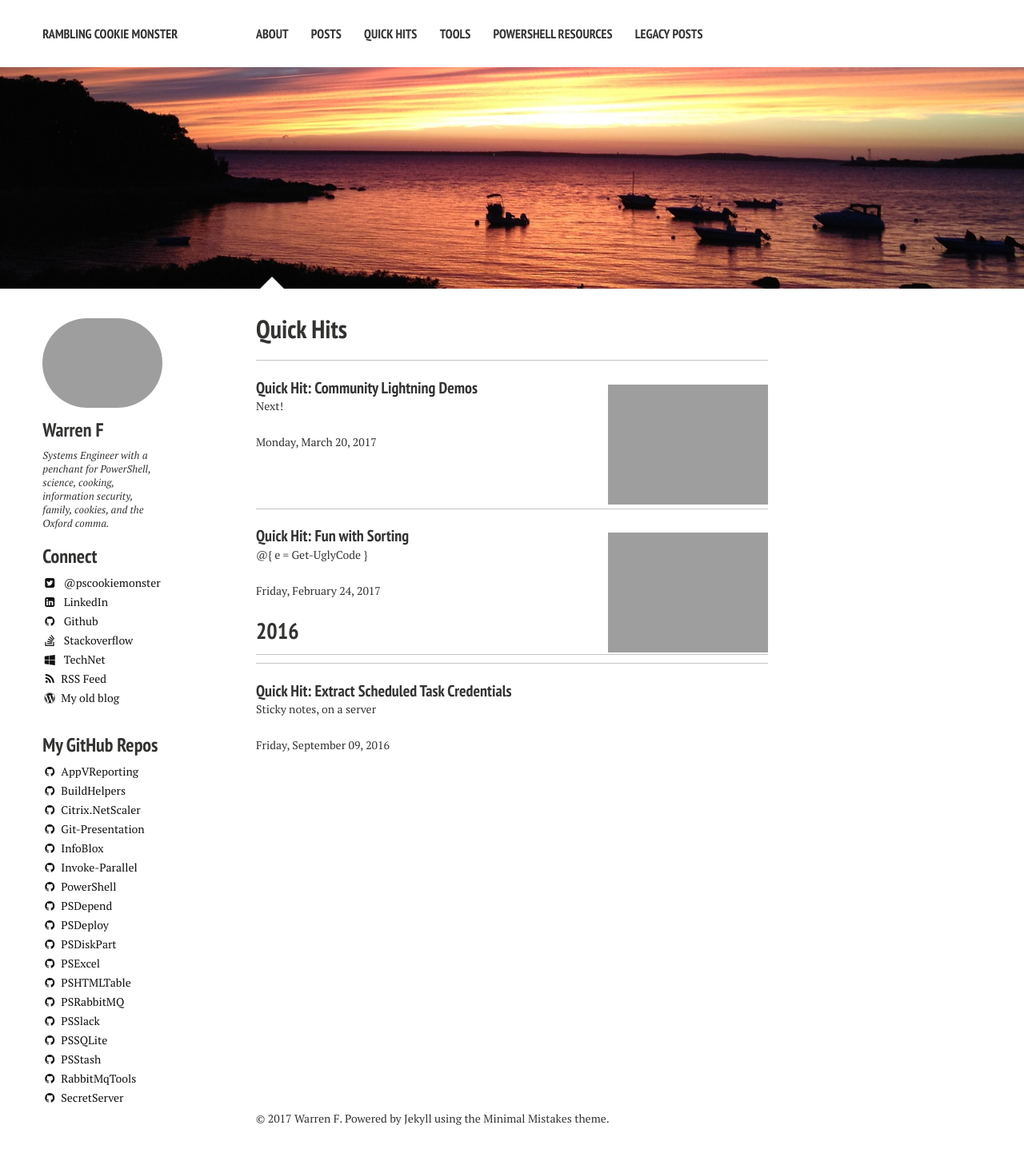
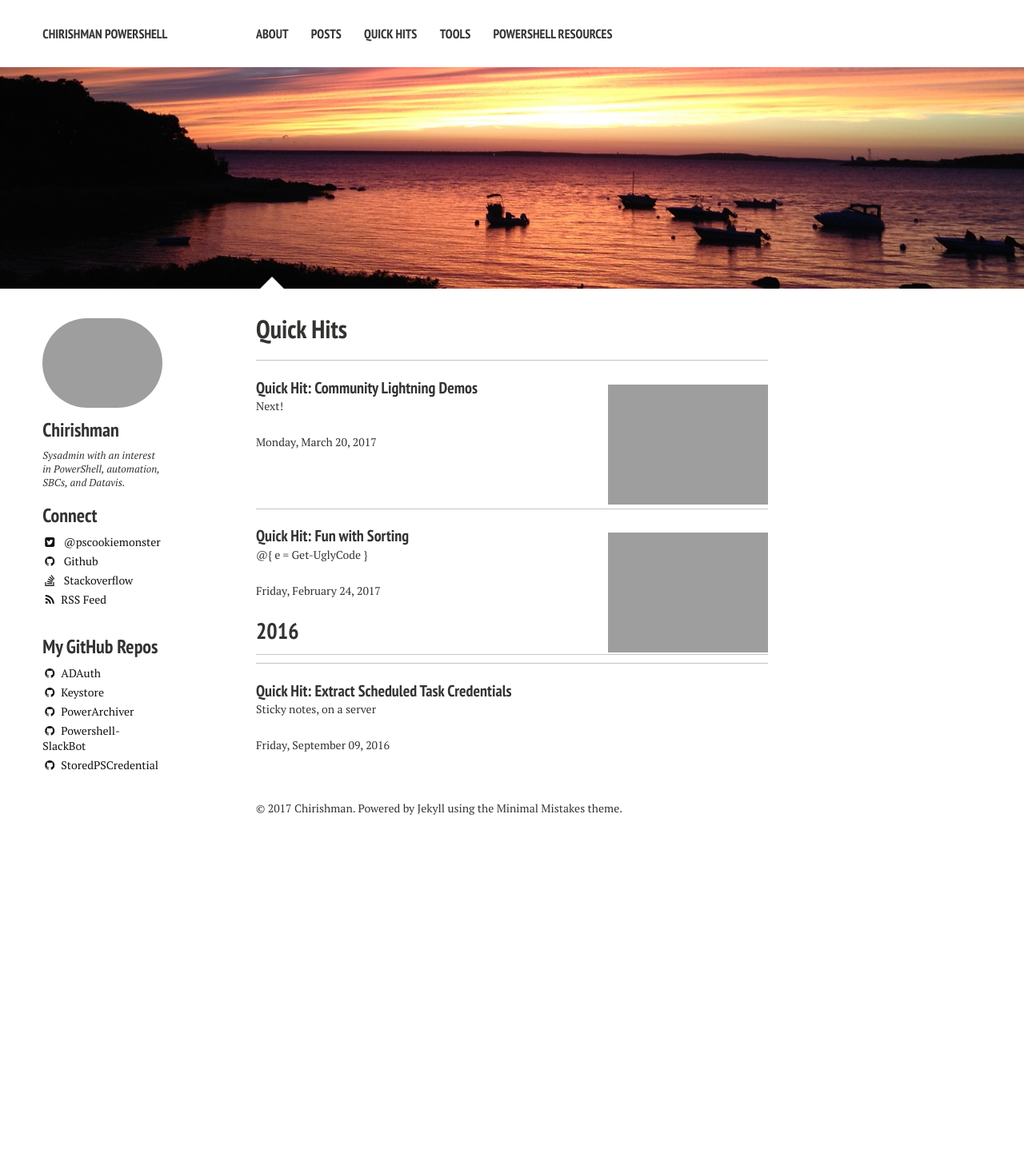
Before and after one commit to Chirishman/chirishman.github.io, a Jekyll site: the page built from quick/index.md, in a window 1280 px wide. Shown: the whole page at 80% size. Built offline with Jekyll 4.4.1, drawn with Linux system fonts in a browser that asks for light colours; nearby versions of some CDN libraries; library files that are not in the unit come from our copies; after the commit the page ends 1069 px from its top, so only the background shows below that.

Commit message:
Swapping owner/blogger info

```diff
--- a/_config.yml
+++ b/_config.yml
@@ -1,8 +1,8 @@
 # Site wide configuration
 
-title:            Rambling Cookie Monster
+title:            Chirishman PowerShell
 locale:           en_US
-url:              http://ramblingcookiemonster.github.io
+url:              http://blog.chiriserv.org
 
 # Jekyll configuration
 
@@ -25,41 +25,28 @@
 
 # Site owner
 owner:
-  name: Warren F
+  name: Chirishman
   avatar: bio.png
-  bio: "Systems Engineer with a penchant for PowerShell, science, cooking, information security, family, cookies, and the Oxford comma."
+  bio: "Sysadmin with an interest in PowerShell, automation, SBCs, and Datavis."
   email:
-  disqus-shortname: ramblingcookiemonster
-  twitter: pscookiemonster
-  google:
-    analytics: UA-61008962-1
+  #disqus-shortname: ramblingcookiemonster
+  twitter: the_chirishman
+  #google:
+    #analytics: UA-61008962-1
   bing-verify:
-  github: ramblingcookiemonster
-  stackoverflow: 3067642/cookie-monster
-  linkedin: wframe
-  technet: https://social.technet.microsoft.com/profile/cookie.monster
-  wordpress: https://ramblingcookiemonster.wordpress.com
+  github: chirishman
+  stackoverflow: 3661504/chirishman
+  #linkedin: wframe
+  #technet: https://social.technet.microsoft.com/profile/cookie.monster
+  #wordpress: https://ramblingcookiemonster.wordpress.com
   rss: feed.xml
   #Github repos in sidebar - match them up to the repository name...
   githubrepos: [
-          "AppVReporting",
-          "BuildHelpers",
-          "Citrix.NetScaler",
-          "Git-Presentation",
-          "InfoBlox",
-          "Invoke-Parallel",
-          "PowerShell",
-          "PSDepend",
-          "PSDeploy",
-          "PSDiskPart",
-          "PSExcel",
-          "PSHTMLTable",
-          "PSRabbitMQ",
-          "PSSlack",
-          "PSSQLite",
-          "PSStash",
-          "RabbitMqTools",
-          "SecretServer"]
+          "ADAuth",
+          "Keystore",
+          "PowerArchiver",
+          "Powershell-SlackBot",
+          "StoredPSCredential"]
 
 #UA-61008962-1
 
--- a/_data/navigation.yml
+++ b/_data/navigation.yml
@@ -14,6 +14,3 @@
 
 - title: PowerShell Resources
   url: /Pages/PowerShellResources/index.html
-
-- title: Legacy Posts
-  url: /Pages/LegacyWordpressPosts/index.html
--- a/_includes/_author-bio.html
+++ b/_includes/_author-bio.html
@@ -23,6 +23,6 @@
   <br />
   <h3 itemprop="GitHub">My GitHub Repos</h3>
   {% for repo in author.githubrepos %}
-    <a href="https://github.com/RamblingCookieMonster/{{ repo }}" class="author-social" target="_blank"><i class="fa fa-fw fa-github"></i>{{ repo }}</a>
+    <a href="https://github.com/{{ author.github }}/{{ repo }}" class="author-social" target="_blank"><i class="fa fa-fw fa-github"></i>{{ repo }}</a>
   {% endfor %}
 </div>
```
Also changed, not shown: Pages/LegacyWordpressPosts.md (deleted, +0 -70 lines), _data/authors.yml (+5 -5 lines), about/index.md (+7 -13 lines).
